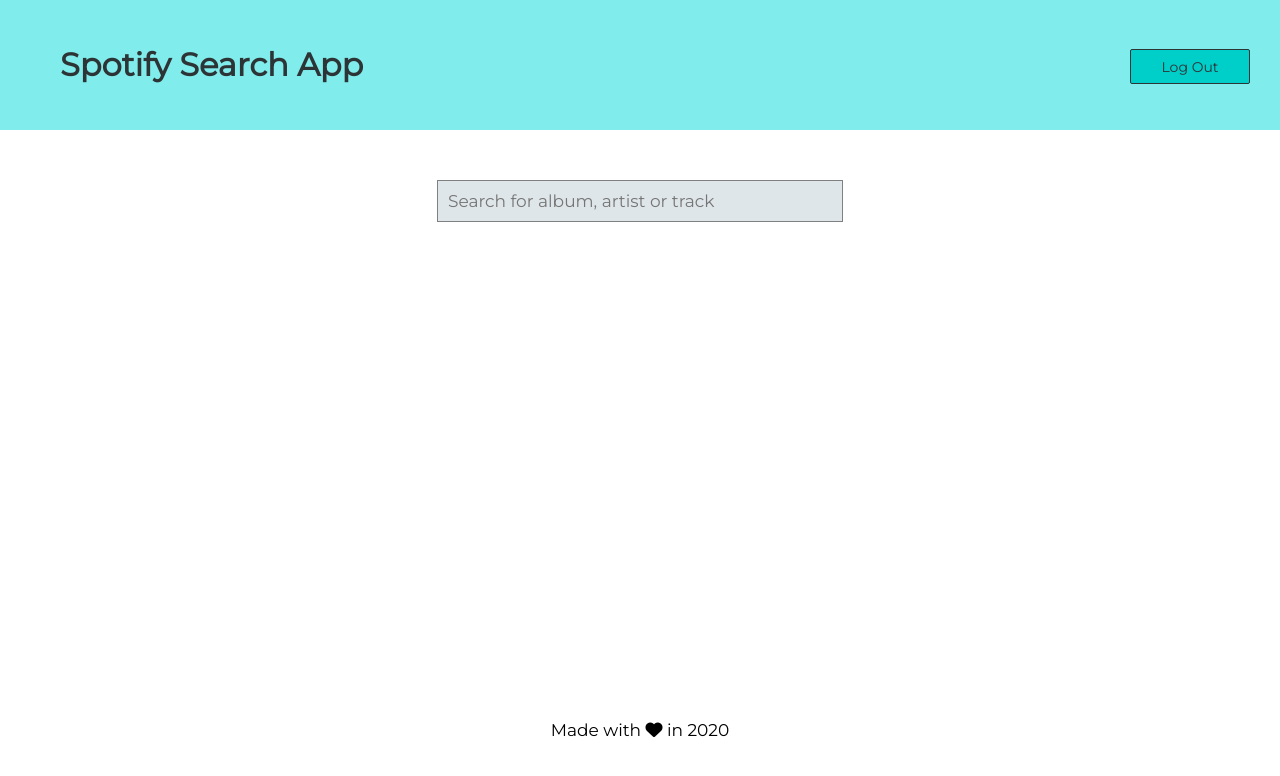
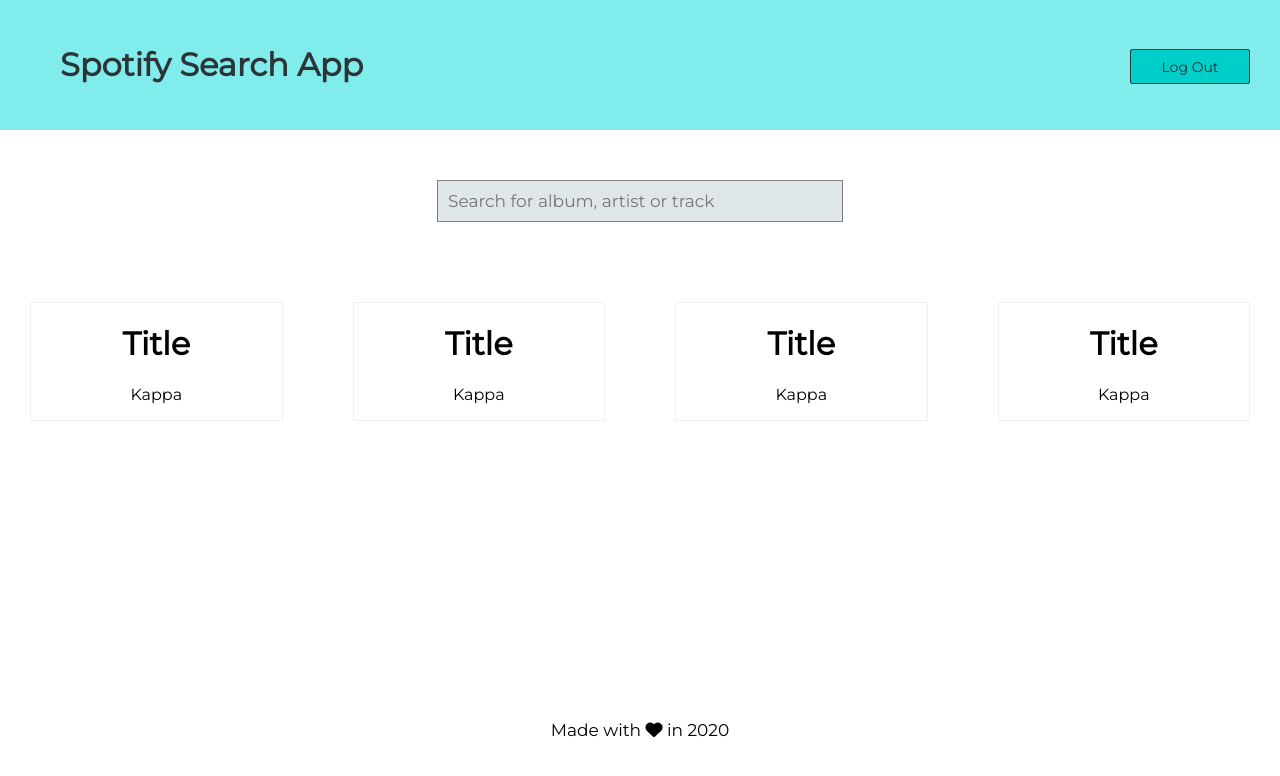
Before and after one commit to miguelfervi/react-spotify-search-app, a React (Create React App) app: page /redirect in a window 1280 px wide. Shown: the top 776 px of the page. Built offline with nearby package versions, Linux system fonts and the light colour scheme; no server answers.

Commit message:
ADD example styling

```diff
--- a/src/components/AlbumList/index.js
+++ b/src/components/AlbumList/index.js
@@ -1,7 +1,28 @@
 import React from 'react';
 
 const AlbumsList = ({ results }) => {
-  return <div>{console.log(results)}</div>;
+  return (
+    <div className="list-view">
+      <div class="card-bordered">
+        <h1>Title</h1>
+        <p>Kappa</p>
+      </div>
+      <div class="card-bordered">
+        <h1>Title</h1>
+        <p>Kappa</p>
+      </div>
+      <div class="card-bordered">
+        <h1>Title</h1>
+        <p>Kappa</p>
+      </div>
+      <div class="card-bordered">
+        <h1>Title</h1>
+        <p>Kappa</p>
+      </div>
+
+      {console.log(results)}
+    </div>
+  );
 };
 
 export default AlbumsList;
--- a/src/index.css
+++ b/src/index.css
@@ -68,6 +68,17 @@
   margin: 50px;
   font-family: 'Montserrat', sans-serif;
 }
+.list-view {
+  display: grid;
+  grid-template-columns: 2fr 2fr 2fr 2fr;
+  grid-gap: 10px;
+  grid-template-areas: 'a b c d';
+  height: 130px;
+}
+.card-bordered {
+  border: 1px solid #f0f0f0;
+  margin: 30px;
+}
 
 .footer {
   position: fixed;
```
